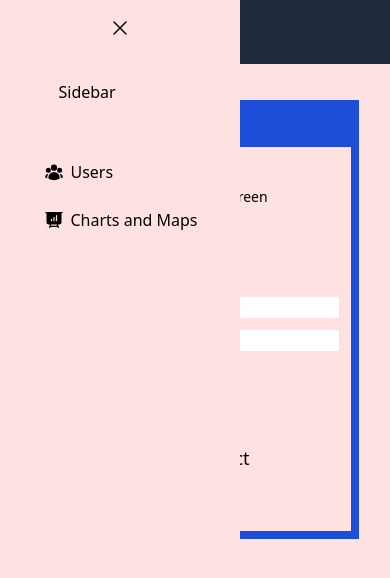
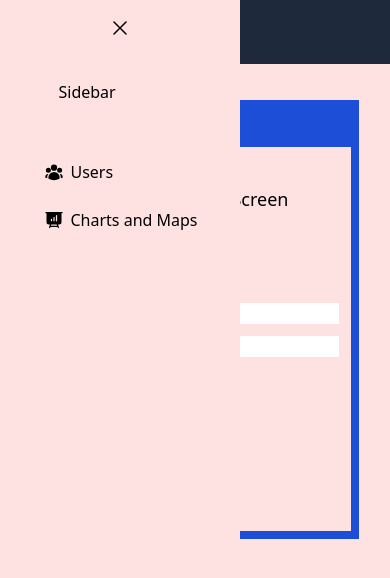
Before and after one commit to jaihindkushwah/Taiyo.ai_Projects, a React (Create React App) app: page /createcontact in a window 390 px wide. Shown: the top 578 px of the page. Built offline with nearby package versions, Linux system fonts and the light colour scheme.

Commit message:
changed fontsize for inputs

```diff
--- a/src/components/ContactForm.jsx
+++ b/src/components/ContactForm.jsx
@@ -28,7 +28,7 @@ function ContactForm({status='active'}) {
         };
   return (
     <div className='flex-1 flex flex-col justify-around items-center sm:w-[600px] text-[14px] sm:text-[18px]'>
-        <div>
+        <div className='text-[18px]'>
             Create Contact Screen
         </div>
         <form action="" onSubmit={formHandler}>
@@ -50,7 +50,7 @@ function ContactForm({status='active'}) {
                     </div>
                 </div>
                 <div>
-                    <Button variant='filled' type='submit' className='p-2 pr-7 pl-7 text-[18px]' >Save Contact</Button>
+                    <Button variant='filled' type='submit' className='p-2 pr-7 pl-7 text-[14px] sm:text-[18px]' >Save Contact</Button>
                 </div>
             </div>
         </form>
--- a/src/components/EditForm.jsx
+++ b/src/components/EditForm.jsx
@@ -30,7 +30,7 @@ function EditForm({id}) {
         };
   return (
     <div className='flex-1 flex flex-col justify-around items-center sm:w-[600px] text-[14px] sm:text-[18px]'>
-        <div>
+        <div className='text-[18px]'>
             Edit Contact Screen
         </div>
         <form onSubmit={(e)=>{formHandler(e)}}>
@@ -52,7 +52,7 @@ function EditForm({id}) {
                     </div>
                 </div>
                 <div>
-                    <Button variant='filled' type='submit' className='p-2 pr-7 pl-7 text-[18px]' >Save Editted Contact</Button>
+                    <Button variant='filled' type='submit' className='p-2 pr-7 pl-7 text-[14px] sm:text-[18px]' >Save Editted Contact</Button>
                 </div>
             </div>
         </form>
```
